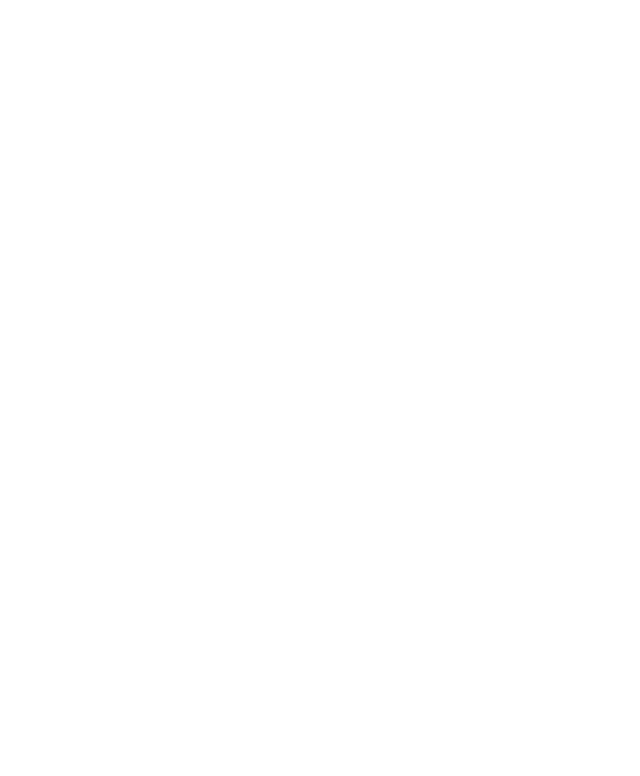
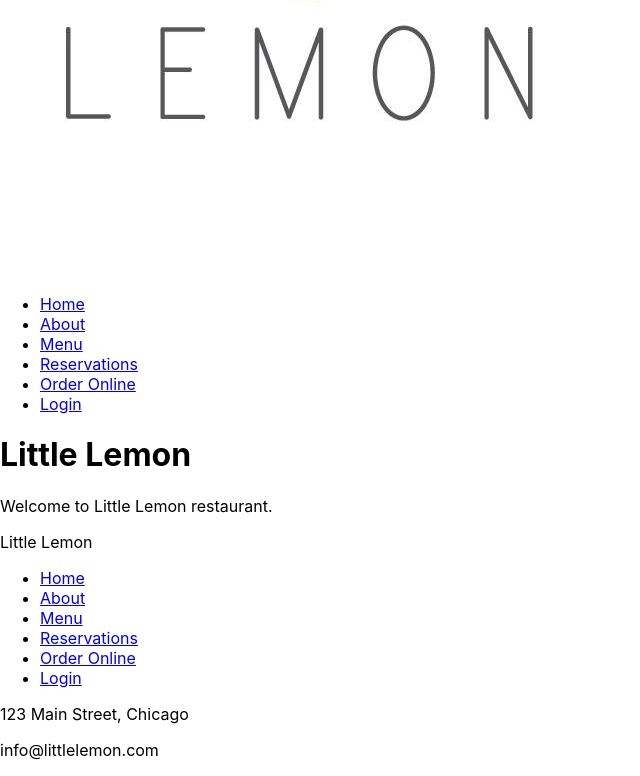
Before and after one commit to elislusky/capstone-project, a React (Create React App) app: page / in a window 1280 px wide. Shown: the part 326-1102 px from the top of the page, without its empty margins (0-640 px from the left). Before the commit the page ends 800 px from the top, so only its background shows below. Built offline with nearby package versions, Linux system fonts and the light colour scheme.

Commit message:
Complete semantic HTML structure

```diff
--- a/src/App.js
+++ b/src/App.js
@@ -1,8 +1,14 @@
+import Header from "./Header";
+import Main from "./Main";
+import Footer from "./Footer";
+
 function App() {
   return (
-    <div className="App">
-      Homepage
-    </div>
+    <>
+      <Header />
+      <Main />
+      <Footer />
+    </>
   );
 }
 
--- /dev/null
+++ b/src/Footer.js
@@ -0,0 +1,23 @@
+function Footer() {
+  return (
+    <footer>
+      <p>Little Lemon</p>
+
+      <nav>
+        <ul>
+          <li><a href="/">Home</a></li>
+          <li><a href="/about">About</a></li>
+          <li><a href="/menu">Menu</a></li>
+          <li><a href="/reservations">Reservations</a></li>
+          <li><a href="/order-online">Order Online</a></li>
+          <li><a href="/login">Login</a></li>
+        </ul>
+      </nav>
+
+      <p>123 Main Street, Chicago</p>
+      <p>info@littlelemon.com</p>
+    </footer>
+  );
+}
+
+export default Footer;
--- /dev/null
+++ b/src/Header.js
@@ -0,0 +1,13 @@
+import Nav from "./Nav";
+import logo from "./assets/logo.png";
+
+function Header() {
+  return (
+    <header>
+      <img src={logo} alt="Little Lemon logo" />
+      <Nav />
+    </header>
+  );
+}
+
+export default Header;
--- /dev/null
+++ b/src/Main.js
@@ -0,0 +1,10 @@
+function Main() {
+  return (
+    <main>
+      <h1>Little Lemon</h1>
+      <p>Welcome to Little Lemon restaurant.</p>
+    </main>
+  );
+}
+
+export default Main;
--- /dev/null
+++ b/src/Nav.js
@@ -0,0 +1,16 @@
+function Nav() {
+  return (
+    <nav>
+      <ul>
+        <li><a href="/">Home</a></li>
+        <li><a href="/about">About</a></li>
+        <li><a href="/menu">Menu</a></li>
+        <li><a href="/reservations">Reservations</a></li>
+        <li><a href="/order-online">Order Online</a></li>
+        <li><a href="/login">Login</a></li>
+      </ul>
+    </nav>
+  );
+}
+
+export default Nav;
```
Also changed, not shown: src/assets/logo.png (added).
